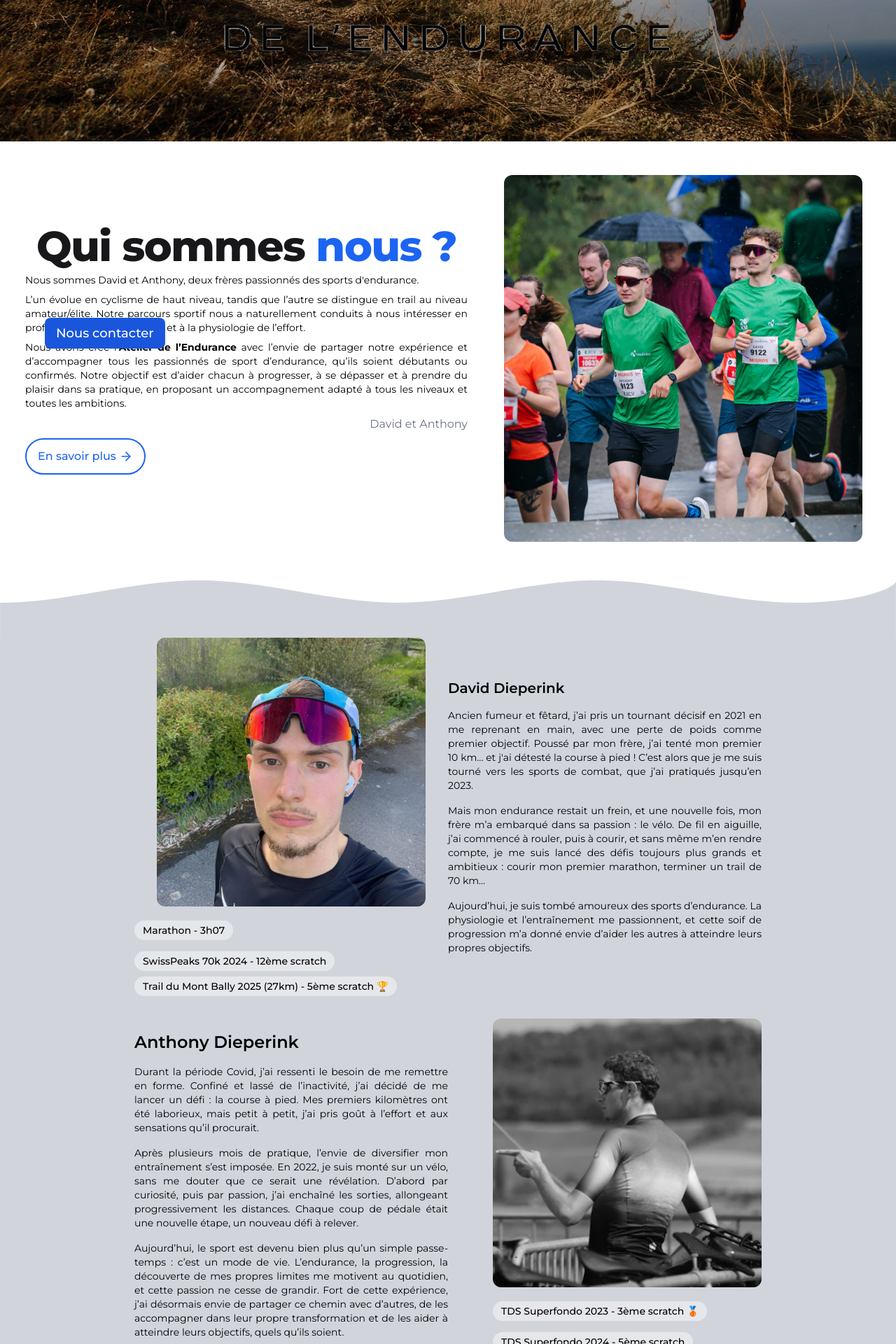
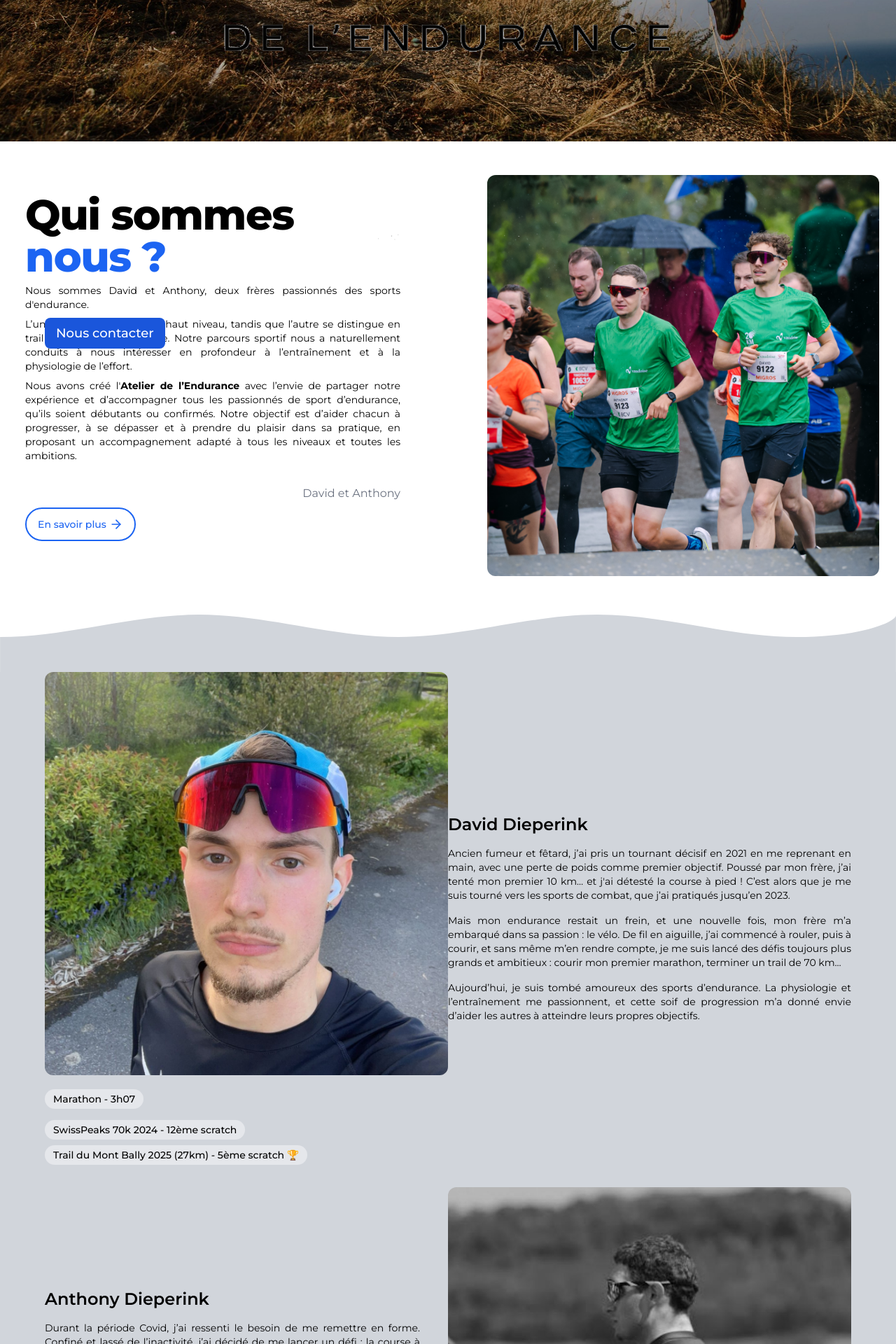
Before and after one commit to dieperid/atelier-endurance, a Jekyll site: the page built from src/index.html, in a window 1280 px wide. Shown: the part 698-2618 px from the top of the page at 70% size. Built offline with Jekyll 4.4.1, drawn with Linux system fonts in a browser that asks for light colours; nearby versions of some CDN libraries; some web fonts are replaced.

Commit message:
style: updated responsive

```diff
--- a/src/index.html
+++ b/src/index.html
@@ -22,38 +22,40 @@ nav_active: index
 
 <div class="px-2 py-12 lg:pt-20 bg-white md:px-0">
     <div class="items-center max-w-7xl px-8 mx-auto xl:px-5">
-        <div class="flex flex-col-reverse lg:flex-row flex-wrap items-center sm:-mx-3">
-            <div class="w-full lg:w-1/2 md:px-5 max-w-2xl">
-                <div class="mx-auto w-full pb-6 space-y-2 lg:space-y-4 xl:space-y-6 md:pr-0 md:pb-0 justify-center">
-                    <h1
-                        class="text-4xl font-extrabold tracking-tight text-zinc-900 xl:text-6xl text-center md:text-left">
+        <div class="flex flex-col-reverse lg:flex-row flex-wrap justify-between items-center sm:-mx-3">
+            <div class="w-full lg:w-1/2 lg:px-5 max-w-xl lg:max-w-none">
+                <div class="mx-auto w-full pb-6 space-y-2 md:space-y-4 xl:space-y-6 md:pr-0 md:pb-0 justify-center">
+                    <h1 class="text-3xl font-extrabold tracking-tight sm:text-4xl xl:text-6xl md:text-left max-w-lg">
                         <span class>Qui sommes</span>
                         <span class="text-blue-600">nous ?</span>
                     </h1>
                     <div class="flex flex-col space-y-2 lg:space-y-4 xl:space-y-6 text-justify">
-                        <p class="text-sm md:text-base md:max-w-3xl">
+                        <div class="text-sm md:text-base xl:text-lg space-y-2 md:space-y-4 xl:space-y-6">
+                            <p>
                                 Nous sommes David et Anthony, deux frères passionnés des sports d'endurance.
                             </p>
-                        <p class="text-sm md:text-base md:max-w-3xl">
+                            <p>
                                 L’un évolue en cyclisme de haut niveau, tandis que l’autre se distingue en trail au
                                 niveau amateur/élite. Notre parcours sportif nous a naturellement conduits à nous
                                 intéresser en profondeur à l’entraînement et à la physiologie de l’effort.
                             </p>
-                        <p class="text-sm md:text-base md:max-w-3xl">
-                            Nous avons créé l'<b>Atelier de l’Endurance</b> avec l’envie de partager notre
+                            <p>
+                                Nous avons créé l'<span class="font-bold">Atelier de l’Endurance</span> avec l’envie de
+                                partager notre
                                 expérience et d’accompagner tous les passionnés de sport d’endurance, qu’ils soient
-                            débutants ou confirmés. Notre objectif est d’aider chacun à progresser, à se dépasser et à
+                                débutants ou confirmés. Notre objectif est d’aider chacun à progresser, à se dépasser et
+                                à
                                 prendre du plaisir dans sa pratique, en proposant un accompagnement adapté à tous les
                                 niveaux et toutes les ambitions.
                             </p>
-                        <p class="flex justify-end text-base text-gray-500 text-sm md:text-base md:max-w-3xl">
+                        </div>
+                        <p class="flex justify-end text-base text-gray-500 text-sm md:text-base">
                             David et Anthony
                         </p>
                     </div>
                     <div class="relative flex flex-row sm:space-x-4">
                         <a href="{{ '/pages/coaching.html' | relative_url }}"
-                            class="flex border-2 border-blue-600 items-center px-4 py-3 text-md font-medium text-blue-600 bg-white rounded-full hover:bg-blue-600 hover:text-white w-auto sm:text-base"
-                            data-rounded="rounded-md">
+                            class="flex border-2 border-blue-600 items-center px-4 py-3 font-medium text-blue-600 bg-white rounded-full hover:bg-blue-600 hover:text-white w-auto text-sm md:text-base xl:text-lg">
                             En savoir plus
                             <svg xmlns="http://www.w3.org/2000/svg" class="w-5 h-5 ml-1" viewBox="0 0 24 24" fill="none"
                                 stroke="currentColor" stroke-width="2" stroke-linecap="round" stroke-linejoin="round">
@@ -64,8 +66,8 @@ nav_active: index
                     </div>
                 </div>
             </div>
-            <div class="w-full lg:w-1/2 mb-6 lg:mb-0 max-w-xl">
-                <div class="flex w-full h-full overflow-hidden justify-center sm:px-2 lg:px-8">
+            <div class="w-full lg:w-1/2 mb-6 lg:mb-0 max-w-xl lg:max-w-2xl">
+                <div class="flex w-full h-full overflow-hidden justify-center lg:px-2 lg:px-8">
                     <img src="{{'assets/img/AnthonyDavid.png' | relative_url}}" class="rounded-xl" />
                 </div>
             </div>
@@ -83,11 +85,11 @@ nav_active: index
 
 <div class="bg-gray-300 w-full pb-8">
     <div
-        class="box-border flex flex-col px-12 mx-auto justify-center mb-4 lg:mb-8 md:flex-row max-w-7xl lg:px-16 items-center lg:items-start">
+        class="box-border flex flex-col mx-auto justify-center mb-4 lg:mb-8 lg:flex-row max-w-7xl items-center px-8 xl:px-5">
         <!-- Image -->
         <div
-            class="box-border relative w-full max-w-md mt-5 mb-6 bg-no-repeat bg-contain md:mt-0 md:mb-0 md:w-1/2 order-first md:order-none">
-            <img src="{{'assets/img/David.jpg' | relative_url}}" class="mx-auto lg:size-96 md:mx-0 rounded-xl" />
+            class="box-border relative w-full max-w-xl mt-5 mb-6 bg-no-repeat bg-contain lg:mt-0 lg:mb-0 lg:w-1/2 order-first lg:order-none">
+            <img src="{{'assets/img/David.jpg' | relative_url}}" class="xl:max-w-lg rounded-xl" />
             <div class="pt-5 justify-start lg:w-96 space-y-2">
                 <span
                     class="inline-flex items-center bg-gray-200 px-3 py-1 rounded-full text-xs lg:text-sm font-medium">
@@ -106,48 +108,50 @@ nav_active: index
             </div>
         </div>
         <!-- Content -->
-        <div class="box-border w-full text-justify max-w-md sm:max-w-none sm:w-md md:w-1/2 md:pl-10 lg:pl-0 space-y-4">
-            <h2 class="text-xl font-semibold leading-tight border-0 border-zinc-300 md:text-2xl lg:text-3xl">
+        <div class="box-border w-full text-justify max-w-xl lg:max-w-none lg:w-1/2 lg:pl-10 lg:pl-0 space-y-4">
+            <h2 class="text-2xl font-semibold leading-tight lg:text-4xl">
                 David Dieperink
             </h2>
-            <p class="text-sm lg:text-base">
+            <div class="text-sm md:text-base xl:text-lg space-y-4">
+                <p>
                     Ancien fumeur et fêtard, j’ai pris un tournant décisif en 2021 en me reprenant en main, avec une
                     perte de poids comme premier objectif. Poussé par mon frère, j’ai tenté mon premier 10 km… et j'ai
                     détesté la course à pied ! C’est alors que je me suis tourné vers les sports de combat, que j’ai
                     pratiqués jusqu’en 2023.
                 </p>
-            <p class="text-sm lg:text-base">
+                <p>
                     Mais mon endurance restait un frein, et une nouvelle fois, mon frère m’a embarqué dans sa passion :
                     le vélo. De fil en aiguille, j’ai commencé à rouler, puis à courir, et sans même m’en rendre compte,
                     je me suis lancé des défis toujours plus grands et ambitieux : courir mon premier marathon, terminer
                     un trail de 70 km…
                 </p>
-            <p class="text-sm lg:text-base">
+                <p>
                     Aujourd’hui, je suis tombé amoureux des sports d’endurance. La physiologie et l’entraînement me
                     passionnent, et cette soif de progression m’a donné envie d’aider les autres à atteindre leurs
                     propres objectifs.
                 </p>
             </div>
         </div>
-    <div
-        class="box-border flex flex-col px-12 mx-auto justify-center md:flex-row max-w-7xl lg:px-16 items-center lg:items-start">
+    </div>
+    <div class="box-border flex flex-col mx-auto justify-center lg:flex-row max-w-7xl items-center px-8 xl:px-5">
         <!-- Content -->
-        <div class="box-border w-full text-justify max-w-md sm:max-w-none sm:w-md md:w-1/2 md:pr-10 lg:pr-0 space-y-4">
-            <h2 class="text-xl font-semibold leading-tight border-0 border-zinc-300 lg:text-2xl md:text-2xl">
+        <div class="box-border w-full text-justify max-w-xl lg:max-w-none lg:w-1/2 lg:pr-10 lg:pr-0 space-y-4">
+            <h2 class="text-2xl font-semibold leading-tight lg:text-4xl">
                 Anthony Dieperink
             </h2>
-            <p class="text-sm lg:text-base">
+            <div class="text-sm md:text-base xl:text-lg space-y-4">
+                <p>
                     Durant la période Covid, j’ai ressenti le besoin de me remettre en forme. Confiné et lassé de
                     l’inactivité, j’ai décidé de me lancer un défi : la course à pied. Mes premiers kilomètres ont été
                     laborieux, mais petit à petit, j’ai pris goût à l’effort et aux sensations qu’il procurait.
                 </p>
-            <p class="text-sm lg:text-base">
+                <p>
                     Après plusieurs mois de pratique, l’envie de diversifier mon entraînement s’est imposée. En 2022, je
                     suis monté sur un vélo, sans me douter que ce serait une révélation. D’abord par curiosité, puis par
                     passion, j’ai enchaîné les sorties, allongeant progressivement les distances. Chaque coup de pédale
                     était une nouvelle étape, un nouveau défi à relever.
                 </p>
-            <p class="text-sm lg:text-base">
+                <p>
                     Aujourd’hui, le sport est devenu bien plus qu’un simple passe-temps : c’est un mode de vie.
                     L’endurance, la progression, la découverte de mes propres limites me motivent au quotidien, et cette
                     passion ne cesse de grandir. Fort de cette expérience, j’ai désormais envie de partager ce chemin
@@ -155,10 +159,11 @@ nav_active: index
                     objectifs, quels qu’ils soient.
                 </p>
             </div>
+        </div>
         <!-- Image -->
         <div
-            class="grid box-border relative w-full max-w-md mt-5 mb-6 bg-no-repeat bg-contain rounded-lg md:ml-0 md:mt-0 md:mb-0 md:w-1/2 md:justify-end order-first md:order-none">
-            <img src="{{'assets/img/Anthony.jpeg' | relative_url}}" class="lg:size-96 rounded-xl justify-end" />
+            class="grid box-border relative w-full max-w-xl mt-5 mb-6 bg-no-repeat bg-contain rounded-lg lg:ml-0 lg:mt-0 lg:mb-0 lg:w-1/2 lg:justify-end order-first lg:order-none">
+            <img src="{{'assets/img/Anthony.jpeg' | relative_url}}" class="xl:max-w-lg rounded-xl justify-end" />
             <div class="pt-5 justify-end lg:w-96 space-y-2">
                 <span
                     class="inline-flex items-center bg-gray-200 px-3 py-1 rounded-full text-xs lg:text-sm font-medium">
```
Lines whose indentation alone changed are shown as unchanged.
